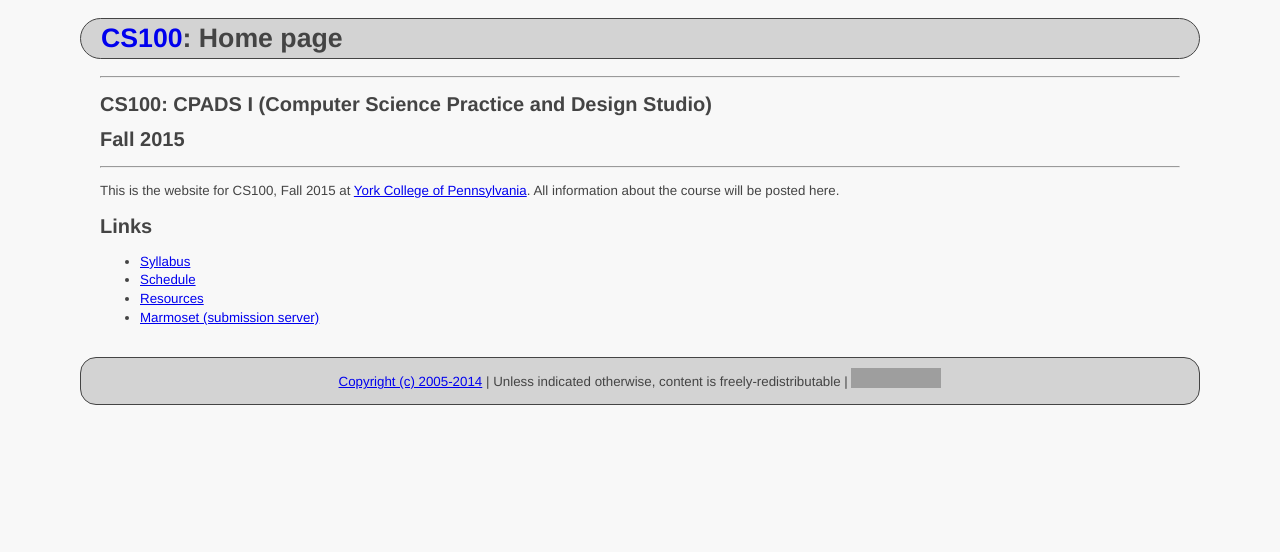
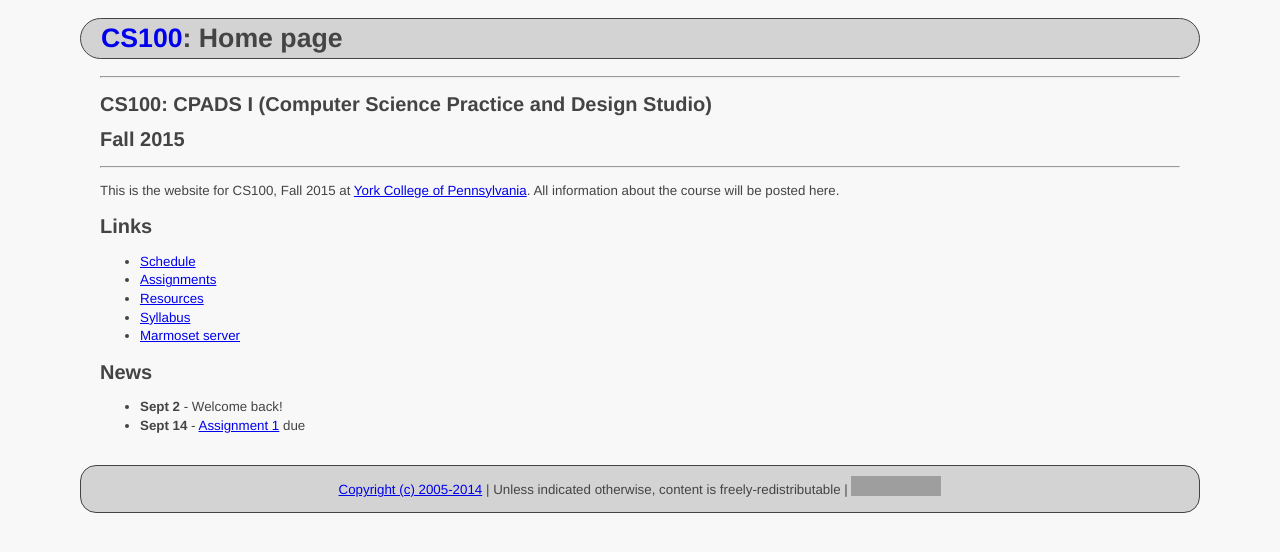
Before and after one commit to ycpcs/cs100-fall2015, a Jekyll site: the page built from index.md, in a window 1280 px wide. Shown: the top 552 px of the page. Built offline with Jekyll 4.4.1, drawn with Linux system fonts in a browser that asks for light colours; Markdown is read by kramdown in place of the engine named in the settings; grey boxes are pictures that could not be loaded.

Commit message:
add assignment 1

```diff
--- a/index.md
+++ b/index.md
@@ -14,19 +14,16 @@ All information about the course will be posted here.
 
 ## Links
 
-<div class="linkcolumn">
-<ul>
-  <li><a href="syllabus.html">Syllabus</a></li>
-  <li><a href="schedule.html">Schedule</a></li>
-<!--  <li><a href="labs/index.html">Labs</a></li>-->
-  <li><a href="resources/index.html">Resources</a></li>
-<!--  <li><a href="submitting.html">Submitting labs and assignments</a></li>-->
-  <li><a href="https://cs.ycp.edu/marmoset">Marmoset (submission server)</a></li>
-</ul>
-</div>
+* [Schedule](schedule.html)
+* [Assignments](assign/index.html)
+* [Resources](resources/index.html)
+* [Syllabus](syllabus.html)
+* [Marmoset server](https://cs.ycp.edu/marmoset)
 
+## News
 
-<div style="clear: both;"></div>
+* **Sept 2** - Welcome back!
+* **Sept 14** - [Assignment 1](assign/CPADS_Assignment_1.pdf) due
 
 <!-- vim:set wrap: ­-->
 <!-- vim:set linebreak: -->
```
Also changed, not shown: assign/index.md (added, +11 -0 lines), schedule.md (+4 -3 lines), 7 other files.
